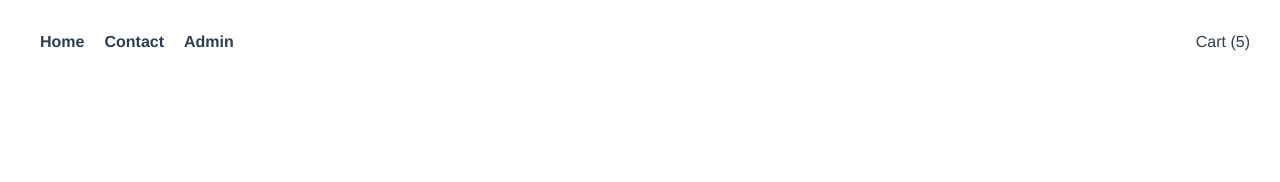
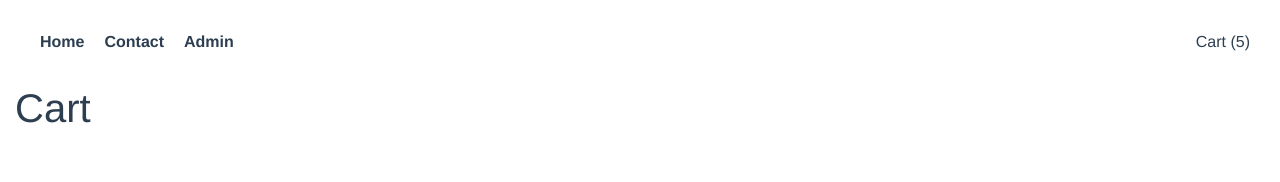
Before and after one commit to Hellden/vuex-commerce, a Vue app: page /cart in a window 1280 px wide. Shown: the top 182 px of the page. Built offline with nearby package versions, Linux system fonts and the light colour scheme.

Commit message:
add cart router

```diff
--- a/src/router.js
+++ b/src/router.js
@@ -19,6 +19,11 @@ export default new Router({
       component: () => import("./views/Contact.vue")
     },
     {
+      path: "/cart",
+      name: "Cart",
+      component: () => import("./views/Cart.vue")
+    },
+    {
       path: "/admin",
       name: "admin",
       component: () => import("./views/admin/Products.vue")
--- /dev/null
+++ b/src/views/Cart.vue
@@ -0,0 +1,11 @@
+<template>
+  <div>
+    <h1>Cart</h1>
+  </div>
+</template>
+
+<script>
+export default {};
+</script>
+
+<style lang="scss" scoped></style>
```
